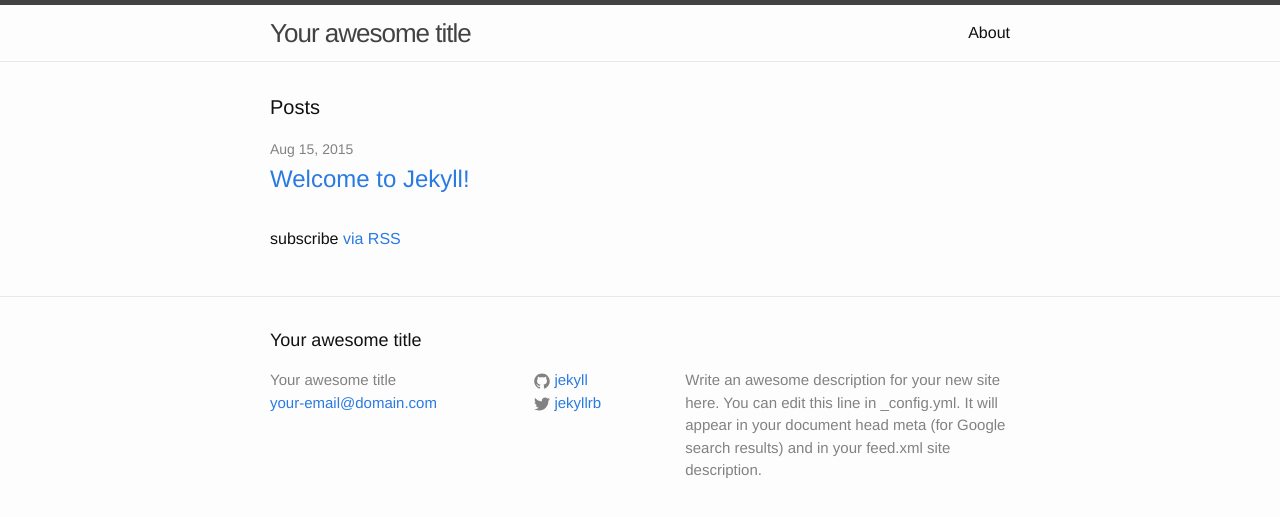
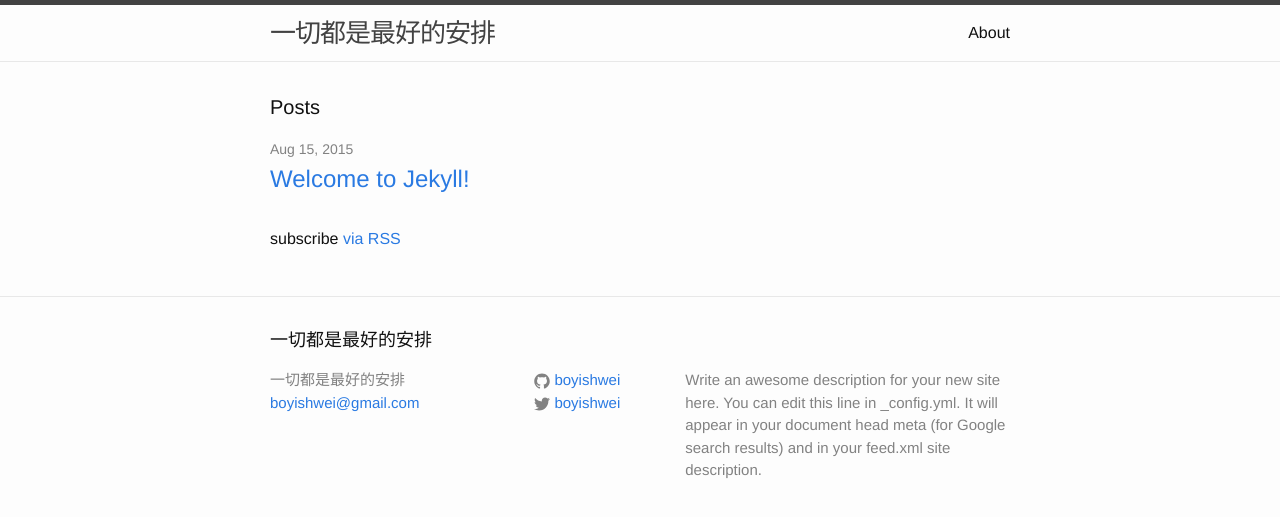
Before and after one commit to boyishwei/boyishwei-jekyll, a Jekyll site: the page built from index.html, in a window 1280 px wide. Shown: the top 517 px of the page. Built offline with Jekyll 4.4.1, drawn with Linux system fonts in a browser that asks for light colours.

Commit message:
exclude vendor and changed tittle and github and twitter account

```diff
--- a/_config.yml
+++ b/_config.yml
@@ -1,14 +1,16 @@
 # Site settings
-title: Your awesome title
-email: your-email@domain.com
+title: 一切都是最好的安排
+email: boyishwei@gmail.com
 description: > # this means to ignore newlines until "baseurl:"
   Write an awesome description for your new site here. You can edit this
   line in _config.yml. It will appear in your document head meta (for
   Google search results) and in your feed.xml site description.
 baseurl: "" # the subpath of your site, e.g. /blog/
 url: "http://yourdomain.com" # the base hostname & protocol for your site
-twitter_username: jekyllrb
-github_username:  jekyll
+twitter_username: boyishwei
+github_username:  boyishwei
 
 # Build settings
 markdown: kramdown
+
+exclude: [vendor]
--- a/config/deploy.rb
+++ b/config/deploy.rb
@@ -23,7 +23,7 @@ task :deploy => :environment do
     queue "ruby -v"
     queue "bundle -v"
     queue "echo ==============="
-    queue %{bundle exec jekyll build -s }
+    #queue %{bundle exec jekyll build -s }
     #queue "gem install jekyll"
     queue "#{bundle_prefix} jekyll build"
   end
```
